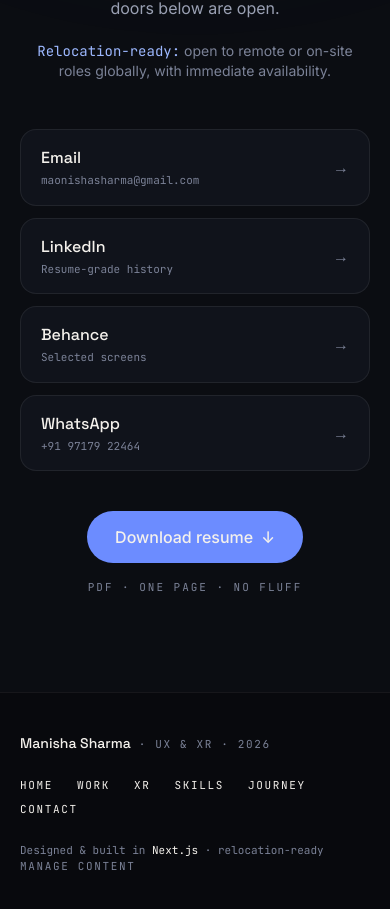
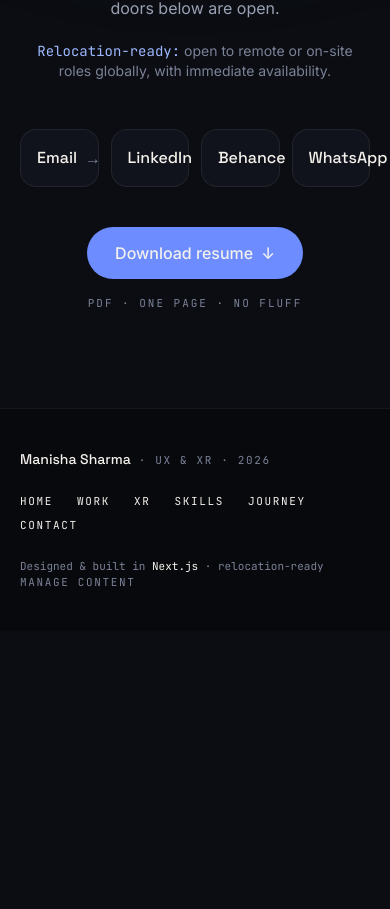
Before and after one commit to manishasharma1998/Portfolio, a Next.js app: page / in a window 390 px wide. Shown: the part 9673-10582 px from the top of the page. After the commit the page ends 10304 px from the top, so only its background shows below. Built offline with nearby package versions, Linux system fonts and the light colour scheme.

Commit message:
Contact cards: single equal-width horizontal row

```diff
--- a/src/components/contact.tsx
+++ b/src/components/contact.tsx
@@ -43,20 +43,20 @@ export function Contact() {
         </Reveal>
 
         <Reveal delay={0.1} className="mt-12">
-          <div className="mx-auto flex max-w-3xl flex-col gap-3 sm:flex-row sm:flex-wrap sm:justify-center">
+          <div className="mx-auto flex w-full max-w-4xl flex-row gap-3">
             {links.map((l) => (
               <a
                 key={l.label}
                 href={l.href}
                 target={l.href.startsWith("http") ? "_blank" : undefined}
                 rel={l.href.startsWith("http") ? "noopener noreferrer" : undefined}
-                className="group flex items-center justify-between gap-4 rounded-2xl border border-white/[0.07] bg-ink-850 px-5 py-4 transition-colors duration-300 hover:border-lens-400/40 sm:min-w-[240px]"
+                className="group flex min-w-0 flex-1 items-center justify-between gap-2 rounded-2xl border border-white/[0.07] bg-ink-850 px-4 py-4 transition-colors duration-300 hover:border-lens-400/40"
               >
                 <span>
                   <span className="block font-display text-base font-medium text-bone-100">
                     {l.label}
                   </span>
-                  <span className="mt-0.5 block font-mono text-[11px] text-fog-500">
+                  <span className="mt-0.5 hidden font-mono text-[11px] text-fog-500 sm:block">
                     {l.note}
                   </span>
                 </span>
```
